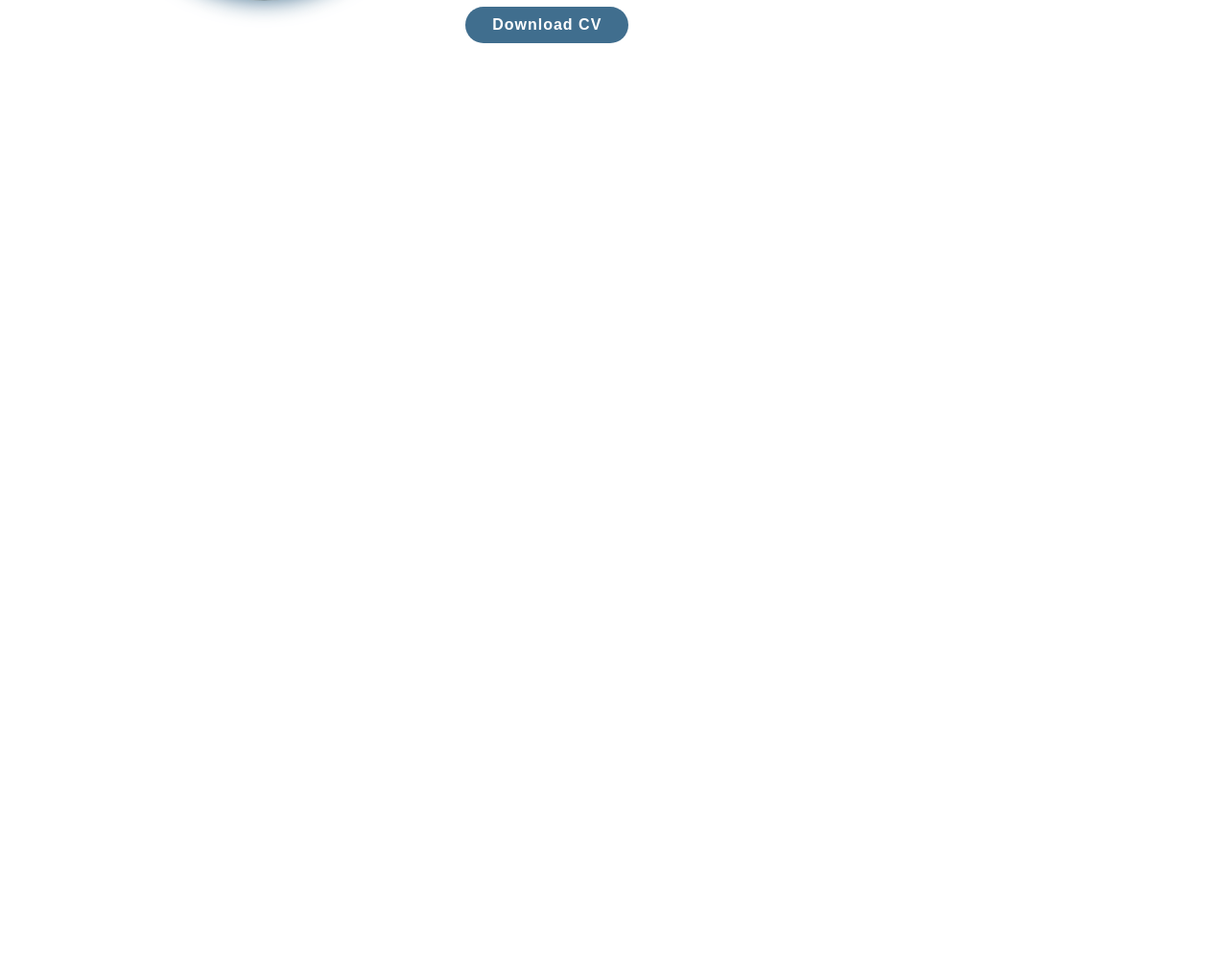
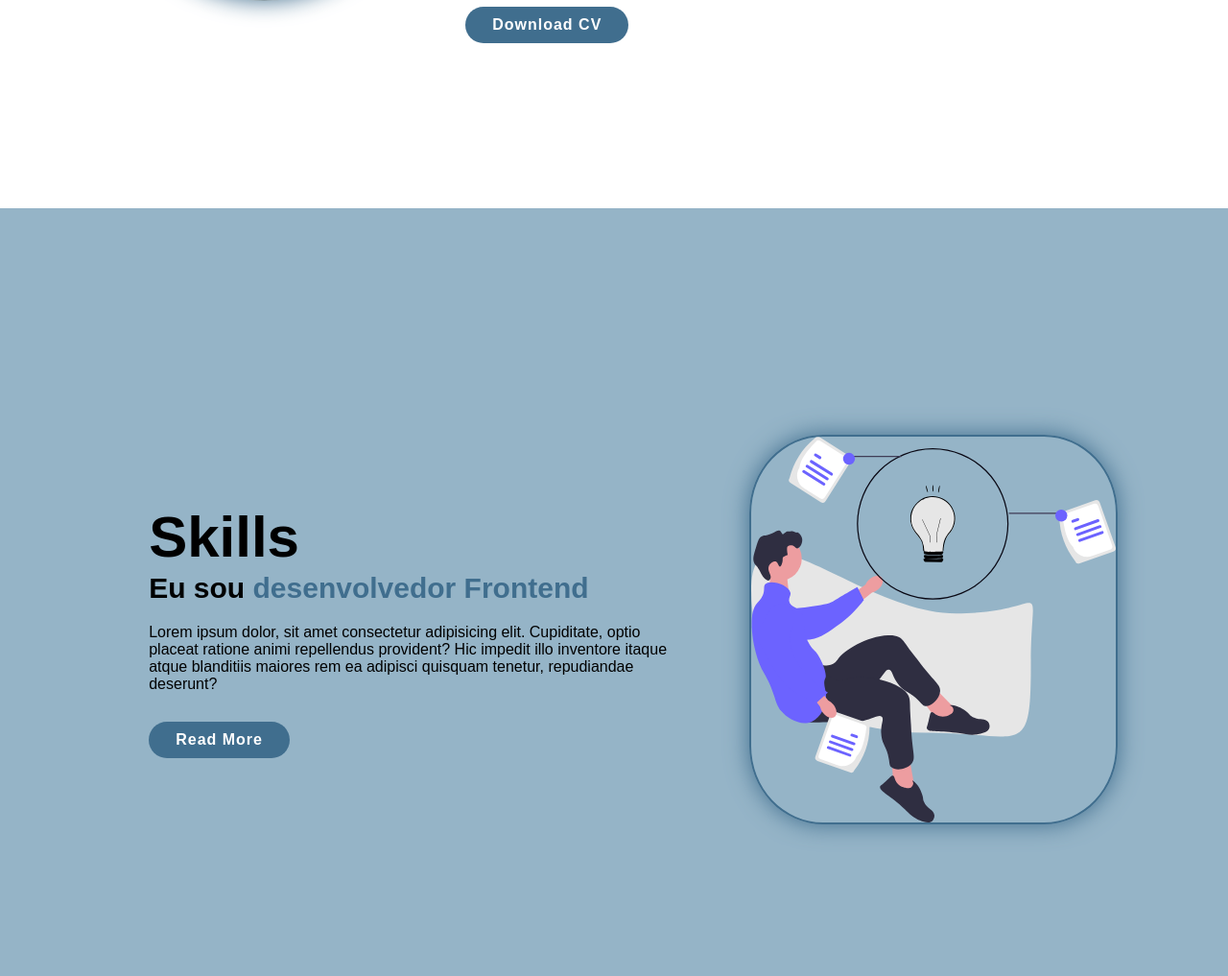
Before and after one commit to Victordemelo/Portfolio_Pessoal, a PHP site: page / in a window 1280 px wide. Shown: the part 583-1600 px from the top of the page at 96% size. Before the commit the page ends 628 px from the top, so only its background shows below. Run offline with PHP 8.4, Linux system fonts and the light colour scheme.

Commit message:
Feat: Adicionando alguns exemplos para visualizacão.

```diff
--- a/assets/css/style.css
+++ b/assets/css/style.css
@@ -12,7 +12,7 @@
 
 :root {
   --bg-color: #fff;
-  --snd-bg-color: #d5fdf9;
+  --snd-bg-color: #95b4c7;
   --text-color: #000;
   --main-color: #406e8e;
 }
@@ -184,3 +184,50 @@ span {
 .btn:hover {
   box-shadow: 0 0 1.6rem var(--main-color);
 }
+
+/* Code Skills section */
+
+.skills {
+  display: flex;
+  justify-content: center;
+  align-items: center;
+  gap: 2rem;
+  background-color: var(--snd-bg-color);
+}
+
+.skills-img img {
+  width: 30vw;
+  border: 2px solid var(--main-color);
+  border-radius: 20%;
+  box-shadow: 0 0 25px var(--main-color);
+  cursor: pointer;
+  transition: 0.4s ease;
+}
+
+.skills-img img:hover {
+  box-shadow: 0 0 25px var(--main-color), 0 0 35px var(--main-color),
+    0 0 45px var(--main-color);
+}
+
+.heading {
+  font-size: 6rem;
+  text-align: left;
+}
+
+.skills-content {
+  padding: 0 4rem;
+}
+
+.skills-content h2 {
+  text-align: left;
+  line-height: 1.2;
+}
+
+.skills-content h3 {
+  font-size: 3rem;
+}
+
+.skills-content p {
+  font-size: 1.6rem;
+  margin: 2rem 0 3rem;
+}
--- a/index.html
+++ b/index.html
@@ -25,10 +25,10 @@
 
       <nav class="navbar">
         <a href="#home">Home</a>
-        <a href="#Skills">Skills</a>
-        <a href="#Career">Career</a>
-        <a href="#Projects">Projects</a>
-        <a href="#Contact">Contact</a>
+        <a href="#skills">Skills</a>
+        <a href="#career">Career</a>
+        <a href="#projects">Projects</a>
+        <a href="#contact">Contact</a>
       </nav>
     </header>
 
@@ -74,3 +74,23 @@
         >
       </div>
     </section>
+
+    <!-- Code Skills section -->
+    <section class="skills" id="skills">
+      <div class="skills-content">
+        <h2 class="heading">Skills</h2>
+        <h3>Eu sou <span> desenvolvedor Frontend</span></h3>
+        <p>
+          Lorem ipsum dolor, sit amet consectetur adipisicing elit. Cupiditate,
+          optio placeat ratione animi repellendus provident? Hic impedit illo
+          inventore itaque atque blanditiis maiores rem ea adipisci quisquam
+          tenetur, repudiandae deserunt?
+        </p>
+        <a href="#" class="btn"> Read More</a>
+      </div>
+      <div class="skills-img">
+        <img src="assets/imagens/undraw_ideas_vn7a.svg" alt="Skills imagem" />
+      </div>
+    </section>
+  </body>
+</html>
```
